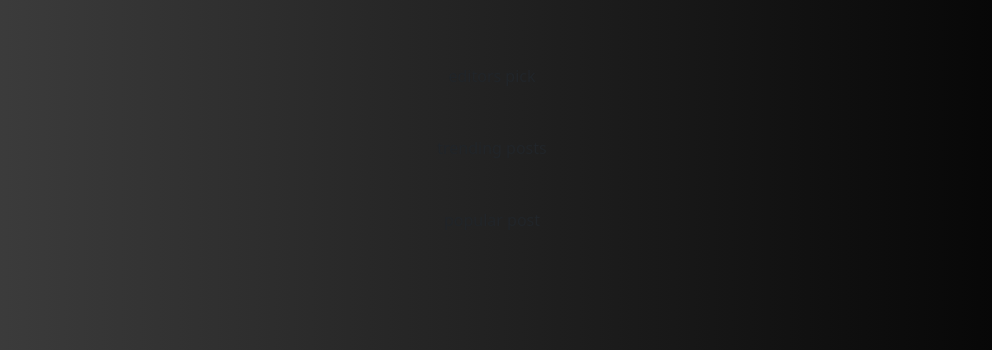
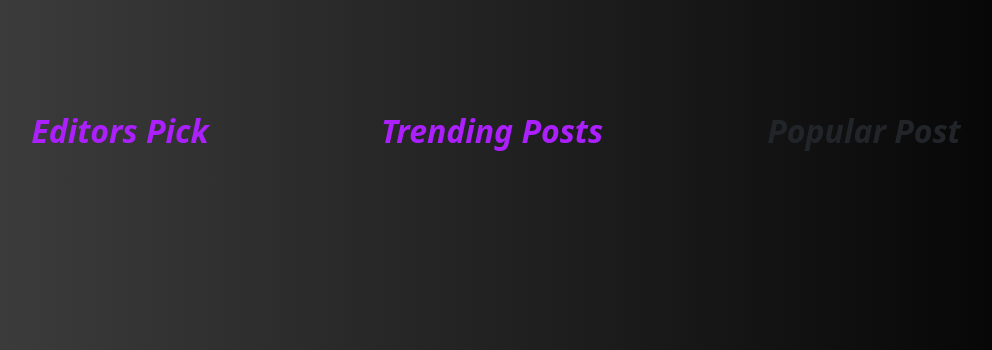
Before and after one commit to DarrachBarneveld/CoolCoders-PP4, a Django app: template templates/home.html in a window 1280 px wide. Shown: the part 76-426 px from the top of the page, without its empty margins (148-1140 px from the left). Run offline with Django 3.2, Linux system fonts and the light colour scheme; the template is opened without the code that fills it, so the values that code supplies are empty; some libraries are stand-ins or nearby versions.

Commit message:
#16 Created bootstrap reposive layout grid on homepage

```diff
--- a/templates/home.html
+++ b/templates/home.html
@@ -4,23 +4,35 @@
 <!--  -->
 
 <div class="container pt-5 text-center">
-  <span>editors pick</span>
+  <div class="row pt-md-5">
+    <div class="col-lg-4 mb-5">
+      <h2 class="text-purple">
+        <strong><em>Editors Pick</em></strong>
+      </h2>
       {% for post in editors_pick %}
       {% include "includes/post-preview.html" %}
-  {% endfor %}</div>
+      {% endfor %}
+    </div>
 
-<div class="container pt-5 text-center">
-  <span>trending posts</span>
+    <div class="col-lg-4 mb-5">
+      <h2 class="text-purple">
+        <strong><em>Trending Posts</em></strong>
+      </h2>
       {% for post in trending_posts %}
       {% include "includes/post-snippet.html" %}
-
       {% endfor %}
     </div>
-<div class="container pt-5 text-center">
-  <span>popular post</span>
+
+
+    <div class="col-lg-4 mb-5">
+      <h2 class="article-title">
+        <strong><em>Popular Post</em></strong>
+      </h2>
       {% for post in popular_post %}
       {% include "includes/post-preview.html" %}
-  {% endfor %}</div>
+      {% endfor %}
+    </div>
+  </div>
 </div>
 
 {%endblock%}
```
Lines whose indentation alone changed are shown as unchanged.
